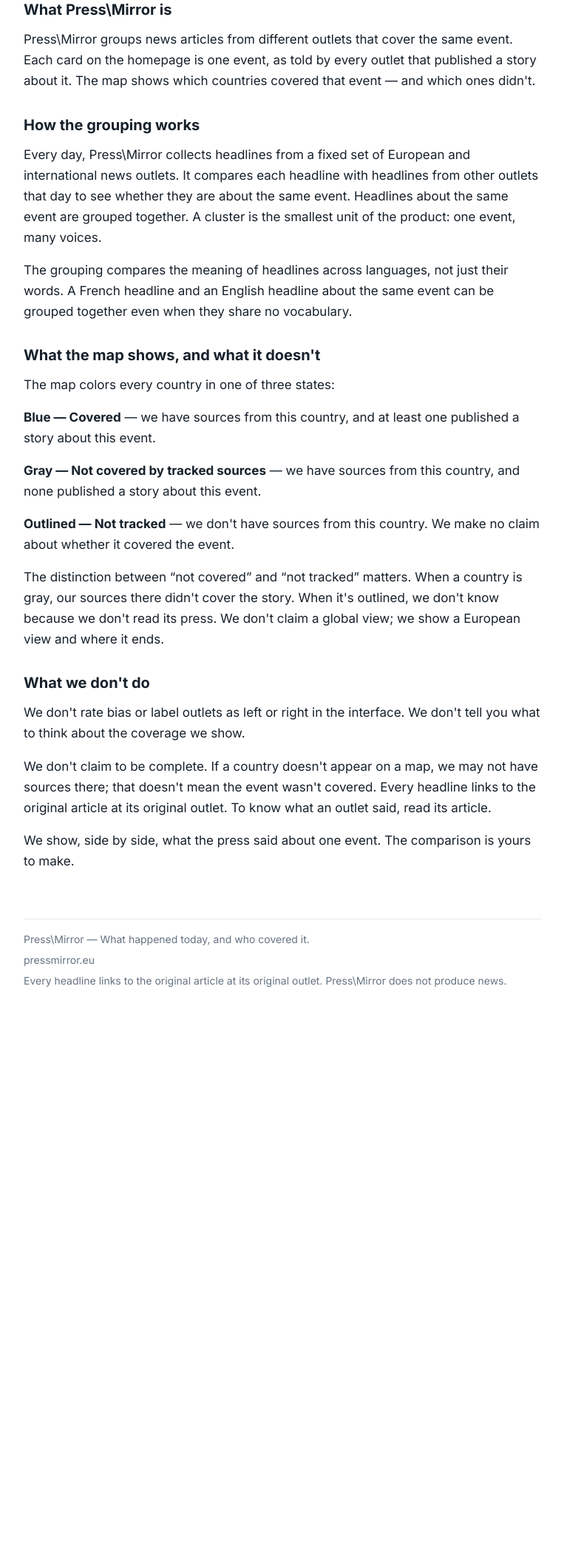
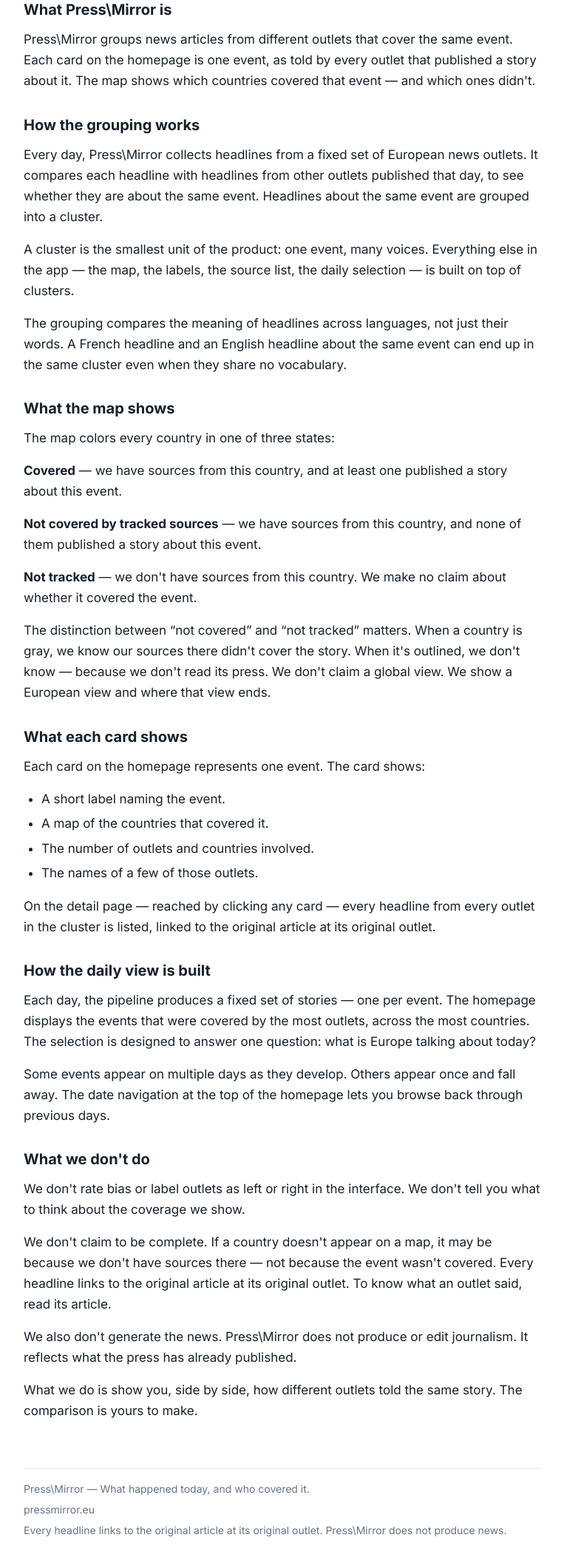
Before and after one commit to gonzaloiv/press_mirror, a Flask app: page /about in a window 1280 px wide. Shown: the part 170-2283 px from the top of the page at 74% size, without its empty margins (258-1021 px from the left). Before the commit the page ends 1504 px from the top, so only its background shows below. Run offline with Flask 3, Linux system fonts and the light colour scheme.

Commit message:
Update about text

```diff
--- a/web_app/templates/about.html
+++ b/web_app/templates/about.html
@@ -42,7 +42,7 @@
             font-family: 'Inter', -apple-system, BlinkMacSystemFont, "Segoe UI", sans-serif;
         }
 
-        section + section {
+        section+section {
             margin-top: 2rem;
         }
 
@@ -56,6 +56,15 @@
         p {
             margin: 0 0 1rem;
         }
+
+        ul {
+            margin: 0 0 1rem;
+            padding-left: 1.5rem;
+        }
+
+        li+li {
+            margin-top: 0.35rem;
+        }
     </style>
     <link rel="stylesheet" href="{{ url_for('static', filename='css/footer.css') }}">
 </head>
@@ -67,29 +76,70 @@
 
         <section>
             <h2>What {{ app_name }} is</h2>
-            <p>{{ app_name }} groups news articles from different outlets that cover the same event. Each card on the homepage is one event, as told by every outlet that published a story about it. The map shows which countries covered that event — and which ones didn't.</p>
+            <p>{{ app_name }} groups news articles from different outlets that cover the same event. Each card on the
+                homepage is one event, as told by every outlet that published a story about it. The map shows which
+                countries covered that event — and which ones didn't.</p>
         </section>
 
         <section>
             <h2>How the grouping works</h2>
-            <p>Every day, {{ app_name }} collects headlines from a fixed set of European and international news outlets. It compares each headline with headlines from other outlets that day to see whether they are about the same event. Headlines about the same event are grouped together. A cluster is the smallest unit of the product: one event, many voices.</p>
-            <p>The grouping compares the meaning of headlines across languages, not just their words. A French headline and an English headline about the same event can be grouped together even when they share no vocabulary.</p>
+            <p>Every day, {{ app_name }} collects headlines from a fixed set of European news outlets. It compares each
+                headline with headlines from other outlets published that day, to see whether they are about the same
+                event. Headlines about the same event are grouped into a cluster.</p>
+            <p>A cluster is the smallest unit of the product: one event, many voices. Everything else in the app — the
+                map, the labels, the source list, the daily selection — is built on top of clusters.</p>
+            <p>The grouping compares the meaning of headlines across languages, not just their words. A French headline
+                and an English headline about the same event can end up in the same cluster even when they share no
+                vocabulary.</p>
         </section>
 
         <section>
-            <h2>What the map shows, and what it doesn't</h2>
+            <h2>What the map shows</h2>
             <p>The map colors every country in one of three states:</p>
-            <p><strong>Blue — Covered</strong> — we have sources from this country, and at least one published a story about this event.</p>
-            <p><strong>Gray — Not covered by tracked sources</strong> — we have sources from this country, and none published a story about this event.</p>
-            <p><strong>Outlined — Not tracked</strong> — we don't have sources from this country. We make no claim about whether it covered the event.</p>
-            <p>The distinction between “not covered” and “not tracked” matters. When a country is gray, our sources there didn't cover the story. When it's outlined, we don't know because we don't read its press. We don't claim a global view; we show a European view and where it ends.</p>
+            <p><strong>Covered</strong> — we have sources from this country, and at least one published a story about
+                this event.</p>
+            <p><strong>Not covered by tracked sources</strong> — we have sources from this country, and none of them
+                published a story about this event.</p>
+            <p><strong>Not tracked</strong> — we don't have sources from this country. We make no claim about whether it
+                covered the event.</p>
+            <p>The distinction between “not covered” and “not tracked” matters. When a country is gray, we know our
+                sources there didn't cover the story. When it's outlined, we don't know — because we don't read its
+                press. We don't claim a global view. We show a European view and where that view ends.</p>
+        </section>
+
+        <section>
+            <h2>What each card shows</h2>
+            <p>Each card on the homepage represents one event. The card shows:</p>
+            <ul>
+                <li>A short label naming the event.</li>
+                <li>A map of the countries that covered it.</li>
+                <li>The number of outlets and countries involved.</li>
+                <li>The names of a few of those outlets.</li>
+            </ul>
+            <p>On the detail page — reached by clicking any card — every headline from every outlet in the cluster is
+                listed, linked to the original article at its original outlet.</p>
+        </section>
+
+        <section>
+            <h2>How the daily view is built</h2>
+            <p>Each day, the pipeline produces a fixed set of stories — one per event. The homepage displays the events
+                that were covered by the most outlets, across the most countries. The selection is designed to answer
+                one question: what is Europe talking about today?</p>
+            <p>Some events appear on multiple days as they develop. Others appear once and fall away. The date
+                navigation at the top of the homepage lets you browse back through previous days.</p>
         </section>
 
         <section>
             <h2>What we don't do</h2>
-            <p>We don't rate bias or label outlets as left or right in the interface. We don't tell you what to think about the coverage we show.</p>
-            <p>We don't claim to be complete. If a country doesn't appear on a map, we may not have sources there; that doesn't mean the event wasn't covered. Every headline links to the original article at its original outlet. To know what an outlet said, read its article.</p>
-            <p>We show, side by side, what the press said about one event. The comparison is yours to make.</p>
+            <p>We don't rate bias or label outlets as left or right in the interface. We don't tell you what to think
+                about the coverage we show.</p>
+            <p>We don't claim to be complete. If a country doesn't appear on a map, it may be because we don't have
+                sources there — not because the event wasn't covered. Every headline links to the original article at
+                its original outlet. To know what an outlet said, read its article.</p>
+            <p>We also don't generate the news. {{ app_name }} does not produce or edit journalism. It reflects what the
+                press has already published.</p>
+            <p>What we do is show you, side by side, how different outlets told the same story. The comparison is yours
+                to make.</p>
         </section>
 
         {% set hide_footer_about_link = true %}
```
Also changed, not shown: 2 other files.
